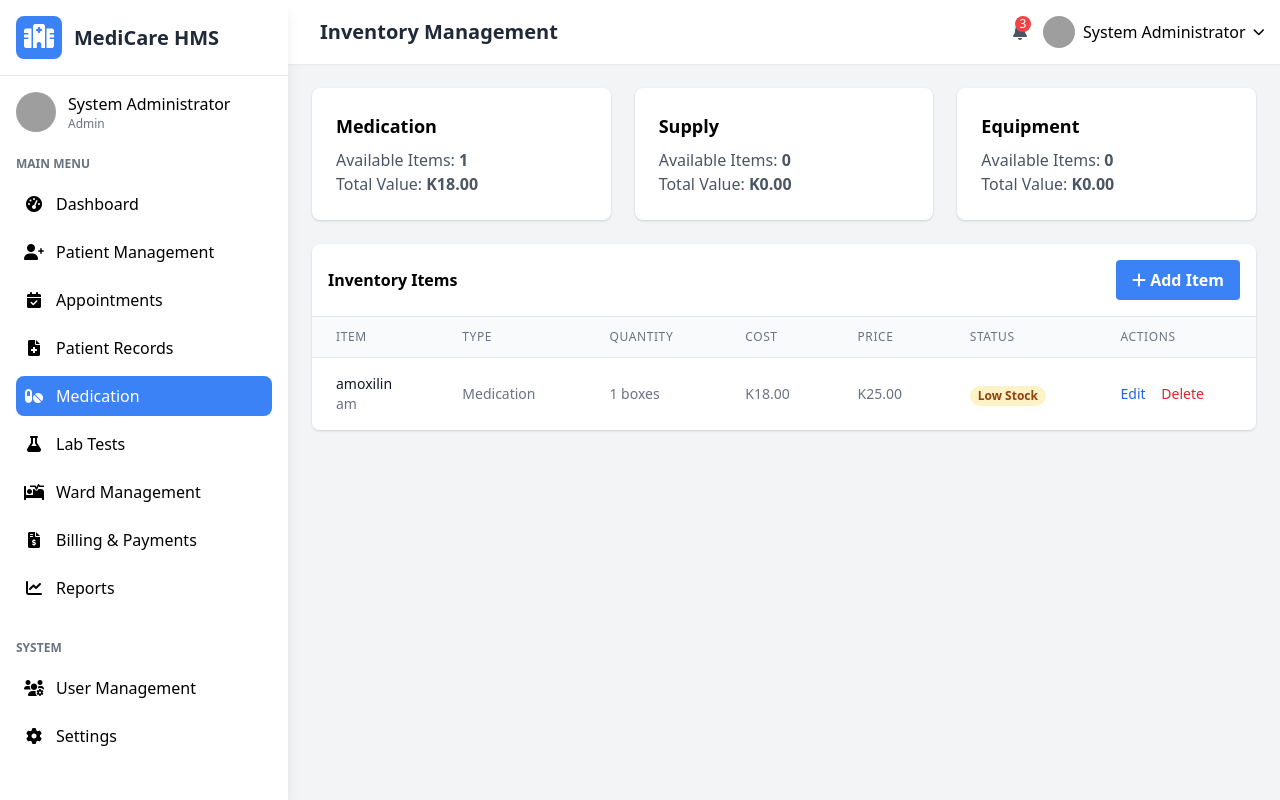
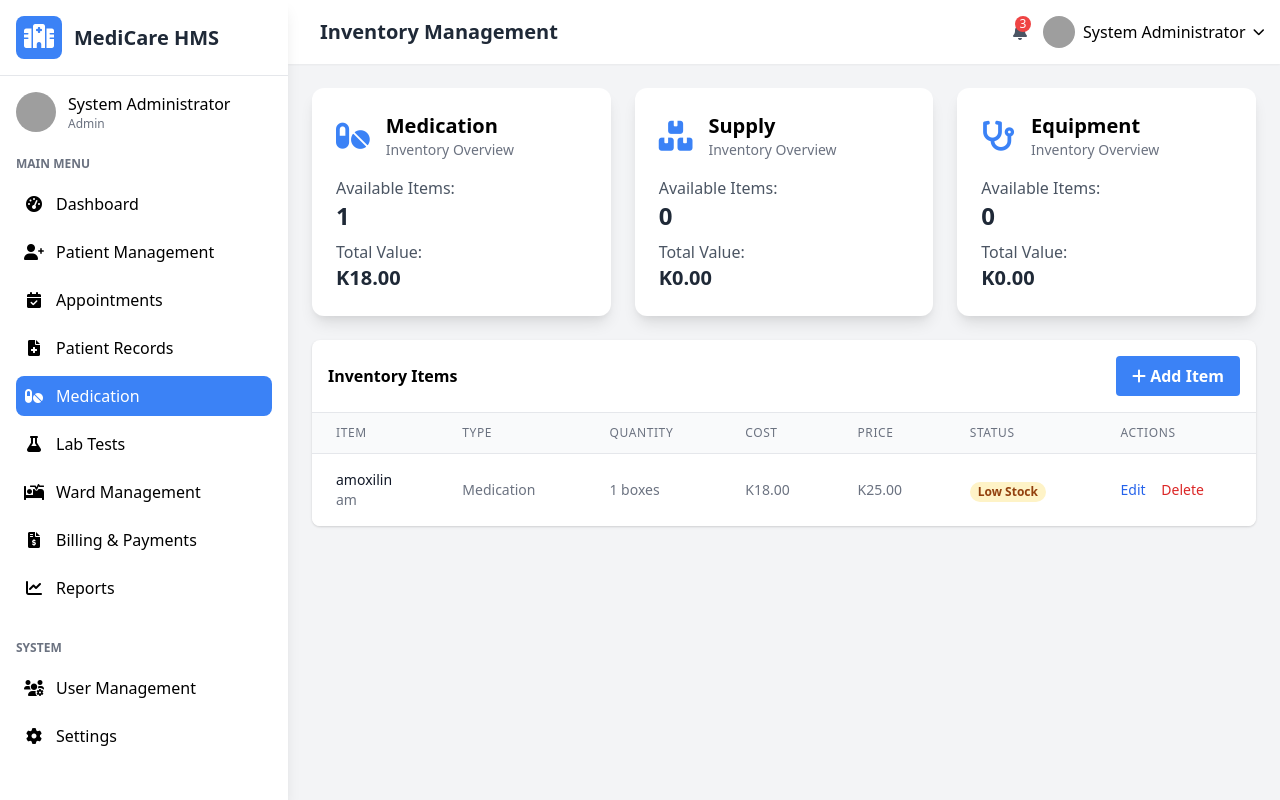
Before and after one commit to mwanda-dev/hospital_management_system, a PHP site: page /inventory.php in a window 1280 px wide. Run offline with PHP 8.4, Linux system fonts and the light colour scheme; the visitor is signed in with stand-in values (Sample User, id 1); data comes from the database, SQL or seed files in the repository; grey boxes are pictures that could not be loaded.

Commit message:
Made summary cards look more mordern

```diff
--- a/inventory.php
+++ b/inventory.php
@@ -267,20 +267,34 @@ foreach (['medication', 'supply', 'equipment'] as $type) {
         $categories[$type] = ['total_quantity' => 0, 'total_value' => 0];
     }
 }
+$icons = [
+    'medication' => 'fas fa-pills',
+    'supply' => 'fas fa-boxes',
+    'equipment' => 'fas fa-stethoscope'
+];
 ?>
 <!-- Inventory Summary Cards -->
 <div class="grid grid-cols-1 md:grid-cols-3 gap-6 mb-6">
-    <?php foreach (['medication', 'supply', 'equipment'] as $type): ?>
-        <div class="bg-white shadow rounded-lg p-6">
-            <h4 class="font-semibold text-lg capitalize mb-2"><?php echo $type; ?></h4>
-            <p class="text-gray-600">Available Items:
-                <span class="font-bold"><?php echo $categories[$type]['total_quantity']; ?></span>
-            </p>
-            <p class="text-gray-600">Total Value:
-                <span class="font-bold">
-                    <?php echo format_currency($categories[$type]['total_value'], $settings['currency_symbol']); ?>
-                </span>
-            </p>
+    <?php foreach (['medication', 'supply', 'equipment'] as $type):
+        $quantity = $categories[$type]['total_quantity'];
+        $value = format_currency($categories[$type]['total_value'], $settings['currency_symbol']);
+    ?>
+        <div class="bg-white shadow-lg rounded-xl p-6 flex flex-col justify-between hover:shadow-2xl transition duration-300">
+            <div class="flex items-center space-x-4">
+                <div class="text-3xl text-blue-500">
+                    <i class="<?php echo $icons[$type]; ?>"></i>
+                </div>
+                <div>
+                    <h4 class="font-semibold text-xl capitalize"><?php echo $type; ?></h4>
+                    <p class="text-gray-500 text-sm">Inventory Overview</p>
+                </div>
+            </div>
+            <div class="mt-4">
+                <p class="text-gray-600">Available Items:</p>
+                <p class="text-2xl font-bold text-gray-800"><?php echo $quantity; ?></p>
+                <p class="text-gray-600 mt-2">Total Value:</p>
+                <p class="text-xl font-semibold text-gray-800"><?php echo $value; ?></p>
+            </div>
         </div>
     <?php endforeach; ?>
 </div>
```
